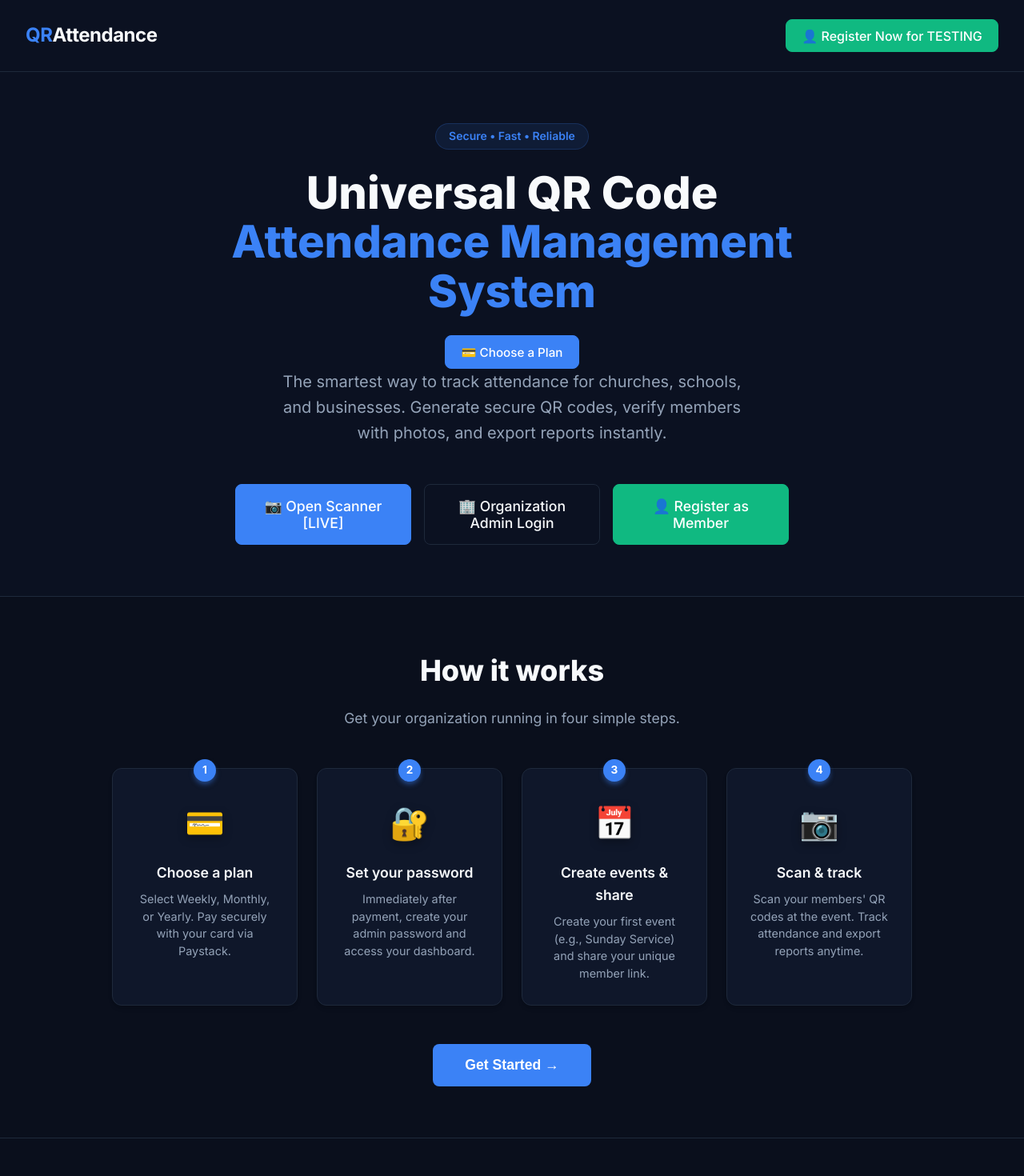
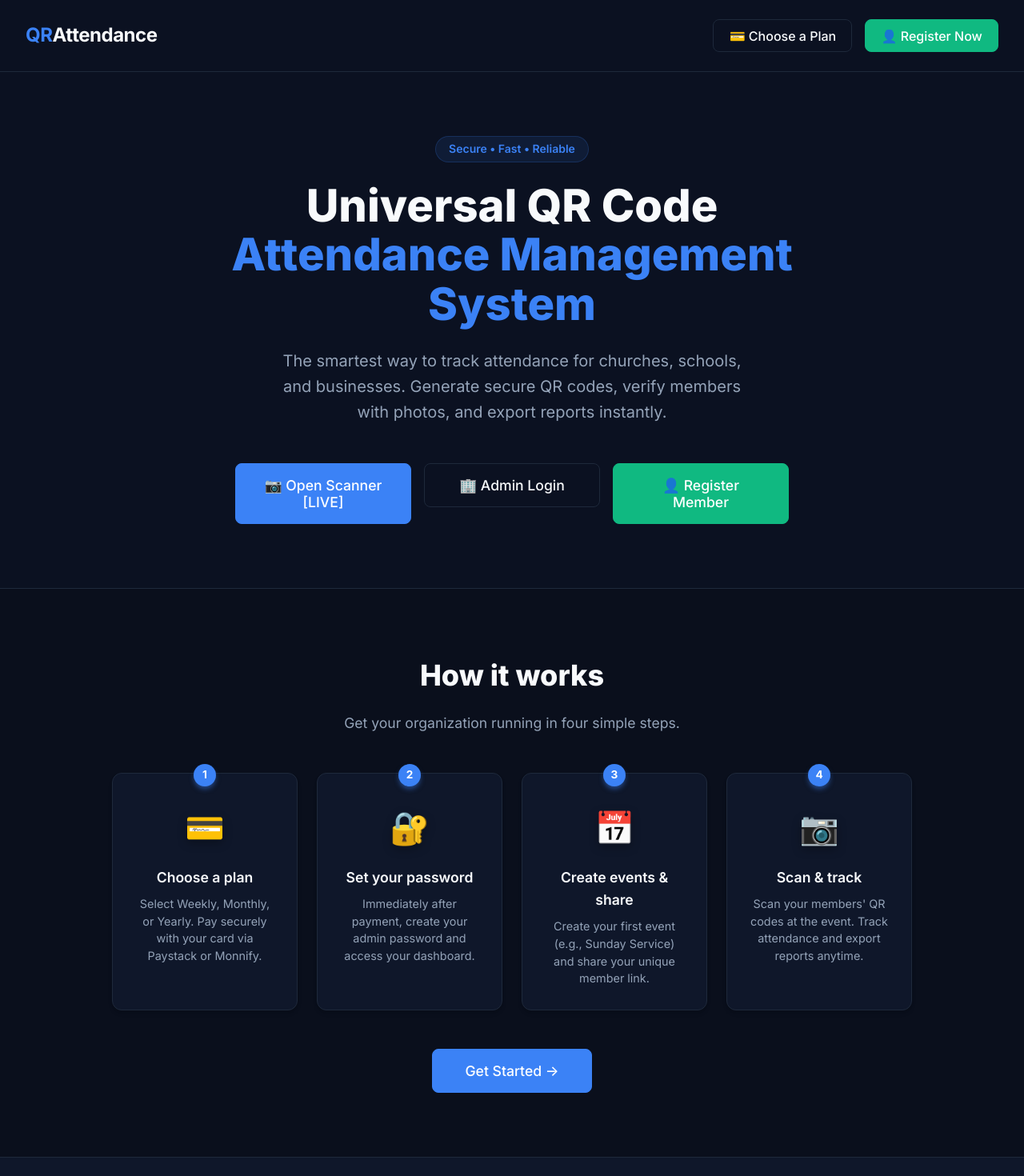
Before and after one commit to thodaniel3-sudo/universal-qr-attendance, a React (Vite) app: page / in a window 1280 px wide. Shown: the top 1470 px of the page at 80% size. Built offline with nearby package versions, Linux system fonts and the light colour scheme; no server answers.

Commit message:
UI: Finalize premium global styles

```diff
--- a/src/App.tsx
+++ b/src/App.tsx
@@ -19,8 +19,6 @@ import ResetPassword from './pages/ResetPassword';
 import Pricing from './pages/Pricing';
 import PaymentSuccess from './pages/PaymentSuccess';
 import PlatformPayments from './pages/PlatformPayments';
-
-
 
 // --- ANIMATION KEYFRAMES ---
 const animationStyles = `
@@ -65,7 +63,13 @@ function Landing() {
           <span style={{ color: THEME.primary }}>QR</span>Attendance
         </div>
 
-        {/* RIGHT: Register Button */}
+        {/* RIGHT: Navigation Buttons */}
+        <div style={{ display: 'flex', gap: '1rem', alignItems: 'center' }}>
+          <Link to="/pricing">
+            <Button variant="outline" style={{ padding: '0.6rem 1.2rem', fontSize: '1rem' }}>
+              💳 Choose a Plan
+            </Button>
+          </Link>
           <a
             href="https://universal-qr-attendance-rdxa.vercel.app/register?org=shades"
             target="_blank"
@@ -73,14 +77,15 @@ function Landing() {
             style={{ textDecoration: 'none' }}
           >
             <Button variant="success" style={{ padding: '0.6rem 1.2rem', fontSize: '1rem' }}>
-            👤 Register Now for TESTING
+              👤 Register Now
             </Button>
           </a>
+        </div>
 
       </nav>
 
       {/* Hero Section */}
-      <main style={{ flex: 1, display: 'flex', flexDirection: 'column', alignItems: 'center', justifyContent: 'center', textAlign: 'center', padding: '4rem 2rem' }}>
+      <main style={{ flex: 1, display: 'flex', flexDirection: 'column', alignItems: 'center', justifyContent: 'center', textAlign: 'center', padding: '5rem 2rem' }}>
 
         <div className="animate-fade-up delay-100" style={{ display: 'inline-block', padding: '0.25rem 1rem', background: 'rgba(59, 130, 246, 0.1)', color: THEME.primary, borderRadius: '999px', fontSize: '0.875rem', fontWeight: 600, marginBottom: '1.5rem', border: `1px solid rgba(59, 130, 246, 0.2)` }}>
           Secure • Fast • Reliable
@@ -89,9 +94,8 @@ function Landing() {
         <h1 className="animate-fade-up delay-200" style={{ fontSize: '3.5rem', fontWeight: 800, lineHeight: 1.1, maxWidth: '800px', marginBottom: '1.5rem' }}>
           Universal QR Code <br />
           <span style={{ color: THEME.primary }}>Attendance Management System</span>
-        </h1> <Link to="/pricing">
-  <Button variant="primary">💳 Choose a Plan</Button>
-</Link>
+        </h1>
+
         <p className="animate-fade-up delay-300" style={{ fontSize: '1.25rem', color: THEME.textMuted, maxWidth: '600px', marginBottom: '3rem' }}>
           The smartest way to track attendance for churches, schools, and businesses.
           Generate secure QR codes, verify members with photos, and export reports instantly.
@@ -102,26 +106,27 @@ function Landing() {
 
           <Link to="/admin/scanner">
             <Button variant="primary" className="btn-hover" style={{ padding: '1rem 2rem', fontSize: '1.1rem', width: '220px' }}>
-              📷 Open Scanner  [LIVE]
+              📷 Open Scanner [LIVE]
             </Button>
           </Link>
 
           <Link to="/admin/login">
             <Button variant="outline" className="btn-hover btn-outline-hover" style={{ padding: '1rem 2rem', fontSize: '1.1rem', width: '220px', border: `1px solid ${THEME.border}` }}>
-              🏢 Organization Admin Login
+              🏢 Admin Login
             </Button>
           </Link>
 
           <Link to="/register">
             <Button variant="success" className="btn-hover" style={{ padding: '1rem 2rem', fontSize: '1.1rem', width: '220px' }}>
-              👤 Register as Member
+              👤 Register Member
             </Button>
           </Link>
 
         </div>
       </main>
+
       {/* HOW IT WORKS SECTION */}
-      <section className="animate-fade-up delay-500" style={{ padding: '4rem 2rem', background: '#0a0f1c', borderTop: `1px solid ${THEME.border}` }}>
+      <section className="animate-fade-up delay-500" style={{ padding: '5rem 2rem', background: '#0a0f1c', borderTop: `1px solid ${THEME.border}` }}>
         <div style={{ maxWidth: '1000px', margin: '0 auto' }}>
           <div style={{ textAlign: 'center', marginBottom: '3rem' }}>
             <h2 style={{ fontSize: '2.25rem', fontWeight: 800, color: THEME.text, marginBottom: '1rem' }}>
@@ -137,7 +142,7 @@ function Landing() {
               number="1"
               icon="💳"
               title="Choose a plan"
-              description="Select Weekly, Monthly, or Yearly. Pay securely with your card via Paystack."
+              description="Select Weekly, Monthly, or Yearly. Pay securely with your card via Paystack or Monnify."
             />
             <HowItWorksCard
               number="2"
@@ -160,17 +165,17 @@ function Landing() {
           </div>
 
           <div style={{ textAlign: 'center', marginTop: '3rem' }}>
-            <a href="/pricing">
-              <button style={{ padding: '1rem 2.5rem', background: THEME.primary, color: 'white', border: 'none', borderRadius: '0.5rem', fontSize: '1.1rem', fontWeight: 600, cursor: 'pointer' }}>
+            <Link to="/pricing">
+              <Button variant="primary" className="btn-hover" style={{ padding: '1rem 2.5rem', fontSize: '1.1rem' }}>
                 Get Started →
-              </button>
-            </a>
+              </Button>
+            </Link>
           </div>
         </div>
       </section>
 
       {/* Feature Section */}
-      <section className="animate-fade-up delay-500" style={{ padding: '4rem 2rem', borderTop: `1px solid ${THEME.border}`, background: '#0a0f1c' }}>
+      <section className="animate-fade-up delay-500" style={{ padding: '4rem 2rem', borderTop: `1px solid ${THEME.border}`, background: '#0f172a' }}>
         <div style={{ maxWidth: '1000px', margin: '0 auto', display: 'grid', gridTemplateColumns: 'repeat(auto-fit, minmax(250px, 1fr))', gap: '2rem' }}>
           <div style={{ textAlign: 'center' }}>
             <div style={{ fontSize: '2.5rem', marginBottom: '1rem' }}>📸</div>
@@ -203,9 +208,6 @@ function Landing() {
   );
 }
 
-
-
-
 function HowItWorksCard({ number, icon, title, description }: {
   number: string;
   icon: string;
@@ -234,10 +236,6 @@ function HowItWorksCard({ number, icon, title, description }: {
   );
 }
 
-
-
-
-
 export default function App() {
   return (
     <Routes>
@@ -259,10 +257,6 @@ export default function App() {
       <Route path="/pricing" element={<Pricing />} />
       <Route path="/payment-success" element={<PaymentSuccess />} />
       <Route path="/platform-admin/payments" element={<PlatformPayments />} />
-
-
-
-
       <Route path="/admin/scan" element={<AdminScan />} />
       <Route path="/admin/scanner" element={<ScannerStandalone />} />
     </Routes>
```
Lines whose indentation alone changed are shown as unchanged.
